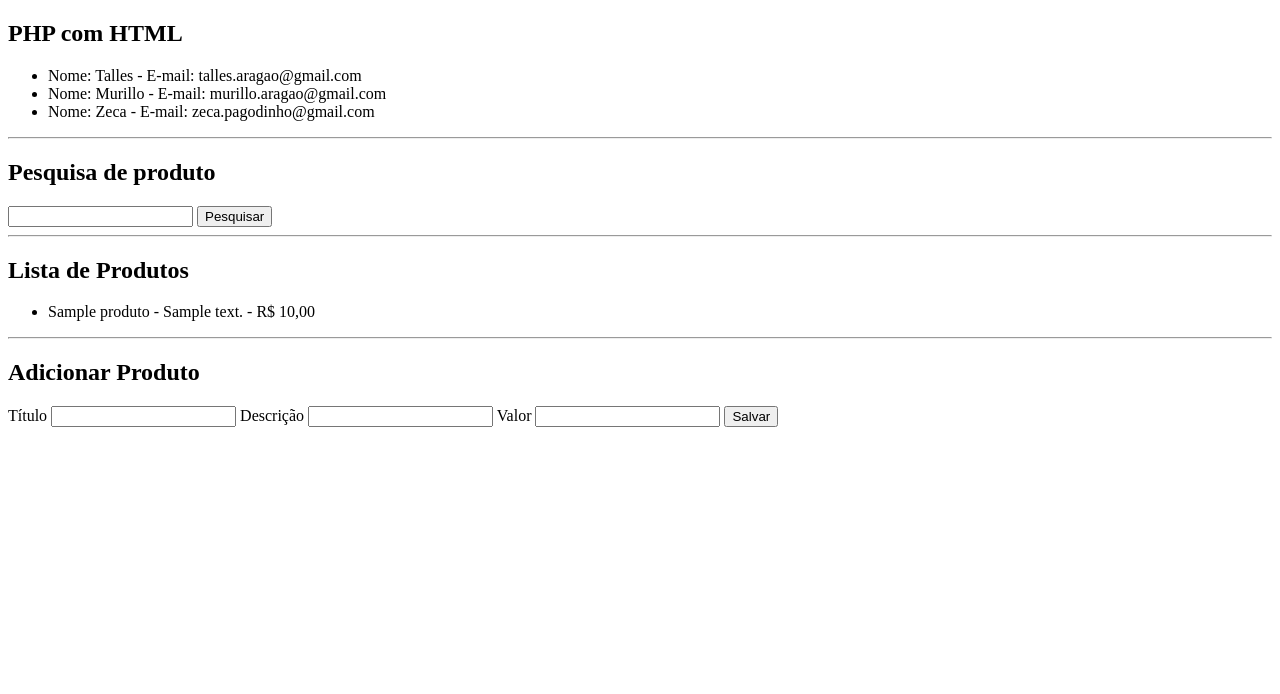
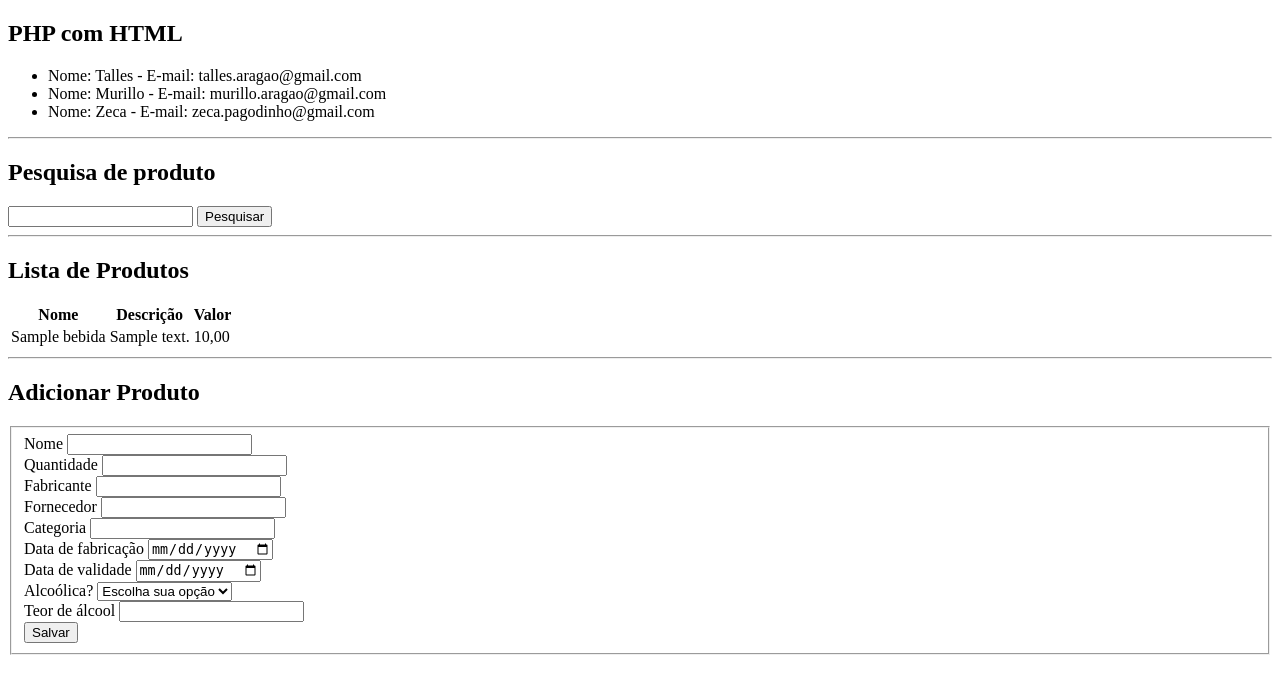
Before and after one commit to tallesaragao/projeto-les, a PHP site: page / in a window 1280 px wide. Shown: the top 694 px of the page. Run offline with PHP 8.4, Linux system fonts and the light colour scheme; tables that the repository leaves empty or names only in its code hold one stand-in row (values such as "Sample post").

Commit message:
avanço projeto

```diff
--- a/app/app.php
+++ b/app/app.php
@@ -50,6 +50,7 @@ function getPagina() {
 					break;
 				}
 				header("location:../");
+				break;
 			default:
 				include("pages/home.php");
 				break;
--- a/app/produtos.php
+++ b/app/produtos.php
@@ -8,7 +8,7 @@ function getProdutos() {
 	);
 
 	$conexao = getConnection();
-	$sql = "select * from produto";
+	$sql = "select * from bebida";
 	$result = $conexao->query($sql);
 	$produtos = $result->fetchAll();
 	return $produtos;
@@ -30,13 +30,35 @@ function buscarProdutos($busca) {
 
 function salvarProduto($request) {
 	$conexao = getConnection();
-	$sql = "insert into produto(titulo, descricao, valor) values(:titulo, :descricao, :valor);";
+	$sql = "insert into bebida(nome, quantidade, fabricante, fornecedor, categoria, dataFabricacao, dataValidade, alcoolica, teorAlcool) values(:nome, :quantidade, :fabricante, :fornecedor, :categoria, :dataFabricacao, :dataValidade, :alcoolica, :teorAlcool);";
 	$stmt = $conexao->prepare($sql);
-	$stmt->bindValue(":titulo", $request["titulo"]);
-	$stmt->bindValue(":descricao", $request["descricao"]);
-	$stmt->bindValue(":valor", $request["valor"]);
+	$nome = $request["nome"];
+	$quantidade = $request["quantidade"];
+	$fabricante = $request["fabricante"];
+	$fornecedor = $request["fornecedor"];
+	$categoria = $request["categoria"];
+
+	$dataFabricacaoString = $request["dataFabricacao"];
+	$date = mysql_real_escape_string($dataFabricacaoString);
+	$time = strtotime($dataFabricacaoString);
+	$dataFabricacao = date("d/m/Y", $time);
+
+	var_dump($dataFabricacao);exit;
+	$dataValidadeString = $request["dataValidade"];
+	$alcoolica = $request["alcoolica"];
+	$teorAlcool = $request["teorAlcool"];
+	$stmt->bindValue(":nome", $request["nome"]);
+	$stmt->bindValue(":quantidade", $request["quantidade"]);
+	$stmt->bindValue(":fabricante", $request["fabricante"]);
+	$stmt->bindValue(":fornecedor", $request["fornecedor"]);
+	$stmt->bindValue(":categoria", $request["categoria"]);
+	$stmt->bindValue(":dataFabricacao", $request["dataFabricacao"]);
+	$stmt->bindValue(":dataValidade", $request["dataValidade"]);
+	$stmt->bindValue(":alcoolica", $request["alcoolica"]);
+	//$stmt->bindValue(":teorAlcool", $request["teorAlcool"]);
 	$stmt->execute();
-	return $conexao->lastInsertId();
+	var_dump($conexao->lastInsertId());exit;
+	//return $conexao->lastInsertId();
 }
 
 ?>
--- a/pages/home.php
+++ b/pages/home.php
@@ -10,22 +10,53 @@
 </form>
 <hr>
 <h2>Lista de Produtos</h2>
-<ul>
+<table>
+	<thead>
+		<tr>
+			<th>Nome</th>
+			<th>Descrição</th>
+			<th>Valor</th>
+		</tr>
+	</thead>
+<tbody>
 	<?php foreach($produtos as $produto): ?>
-		<li><?php echo $produto["titulo"]." - ".$produto["descricao"]." - R$ ".number_format($produto["valor"], 2, ",", ".") ?></li>
+		<tr>
+			<td><?php echo $produto["titulo"] ?></td>
+			<td><?php echo $produto["descricao"] ?></td>
+			<td><?php echo number_format($produto["valor"], 2, ",", ".") ?></td>
+		</tr>
 	<?php endforeach; ?>
-</ul>
+</tbody>
+</table>
 <hr>
 <h2>Adicionar Produto</h2>
 <?php if(isset($msg)): ?>
 	<p><?php echo $msg ?></p>
 <?php endif; ?>
 <form action="produto/salvar" method="POST">
-	<label for="titulo">Título</label>
-	<input type="text" name="titulo">
-	<label for="descricao">Descrição</label>
-	<input type="text" name="descricao">
-	<label for="valor">Valor</label>
-	<input type="text" name="valor">
-	<button type="submit">Salvar</button>
+	<fieldset>
+		<label for="nome">Nome</label>
+		<input type="text" name="nome" required><br>
+		<label for="quantidade">Quantidade</label>
+		<input type="text" name="quantidade" required><br>
+		<label for="fabricante">Fabricante</label>
+		<input type="text" name="fabricante" required><br>
+		<label for="fornecedor">Fornecedor</label>
+		<input type="text" name="fornecedor" required><br>
+		<label for="categoria">Categoria</label>
+		<input type="text" name="categoria" required><br>
+		<label for="dataFabricacao">Data de fabricação</label>
+		<input type="date" name="dataFabricacao" required><br>
+		<label for="dataValidade">Data de validade</label>
+		<input type="date" name="dataValidade" required><br>
+		<label for="alcoolica">Alcoólica?</label>
+		<select name="alcoolica" required>
+			<option disabled selected>Escolha sua opção</option>
+			<option value="1">Sim</option>
+			<option value="0">Não</option>
+		</select><br>
+		<label for="teorAlcool">Teor de álcool</label>
+		<input type="text" name="teorAlcool"><br>
+		<button type="submit">Salvar</button>
+	</fieldset>
 </form>
```
